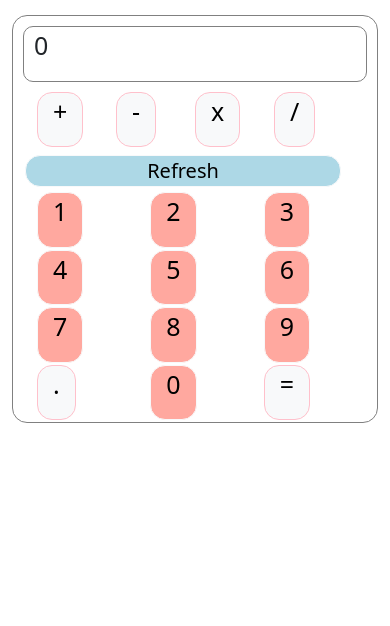
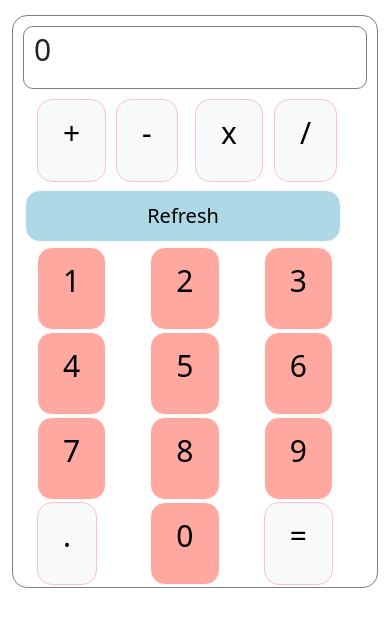
Before and after one commit to fragianci/Calculator, an Angular app: page / in a window 390 px wide. Shown: the top 626 px of the page. Built offline with nearby package versions, Linux system fonts and the light colour scheme.

Commit message:
Responsive style

```diff
--- a/src/app/operations-panel/operations-panel.component.scss
+++ b/src/app/operations-panel/operations-panel.component.scss
@@ -36,7 +36,7 @@ background-color: pink;
 
 @media only screen and (max-width: 430px) {
     button{
-      padding: 0 15px;
+      padding: 10px 25px;
     }
 
     .numbers{
@@ -45,7 +45,7 @@ background-color: pink;
 
     .refresh{
       margin-top: 8px;
-      font-size: 20px
+      font-size: 20px;
     }
 
     .row-operands{
--- a/src/styles.scss
+++ b/src/styles.scss
@@ -4,6 +4,6 @@ p{
 
 @media screen and (max-width: 430px) {
   p{
-    font-size: 25px
+    font-size: 30px
   }
 }
```
